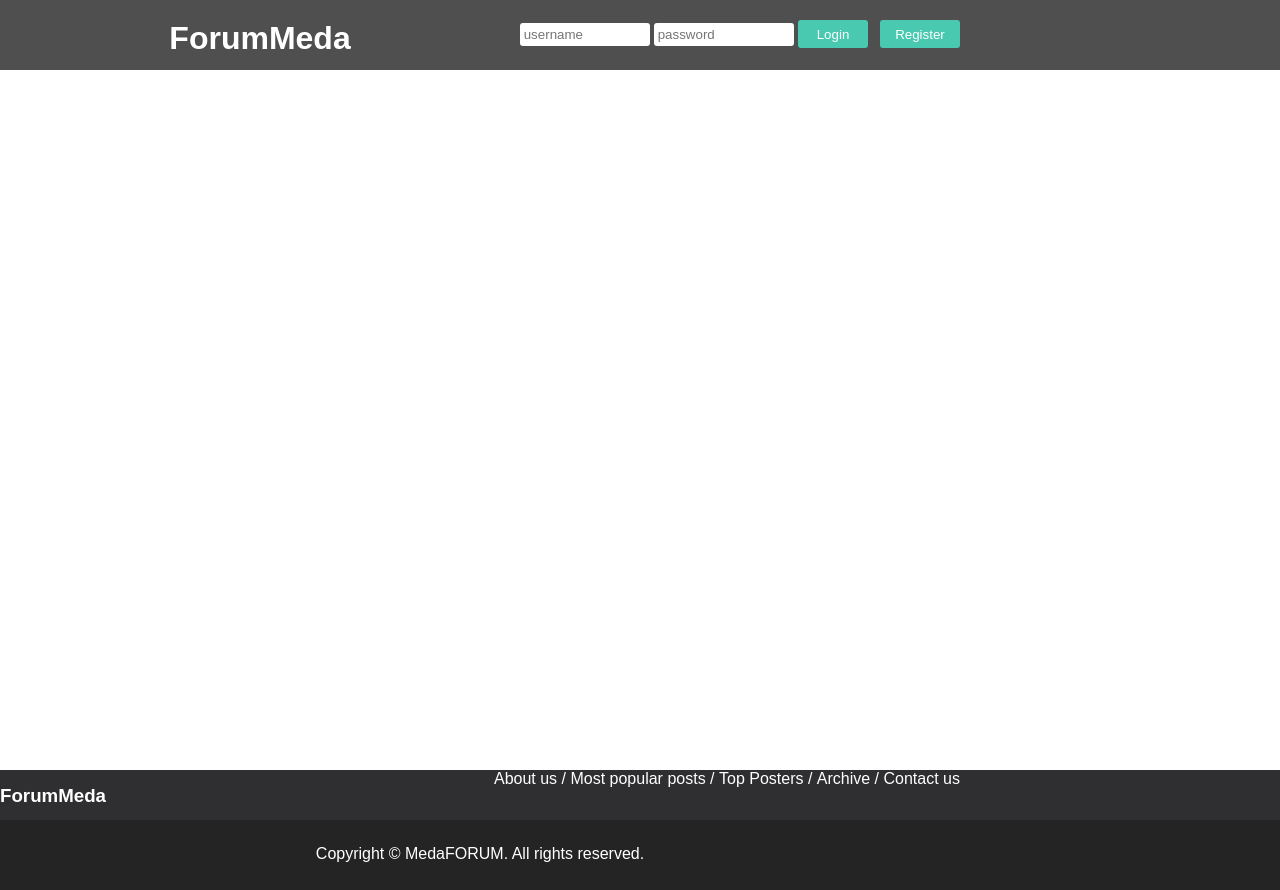
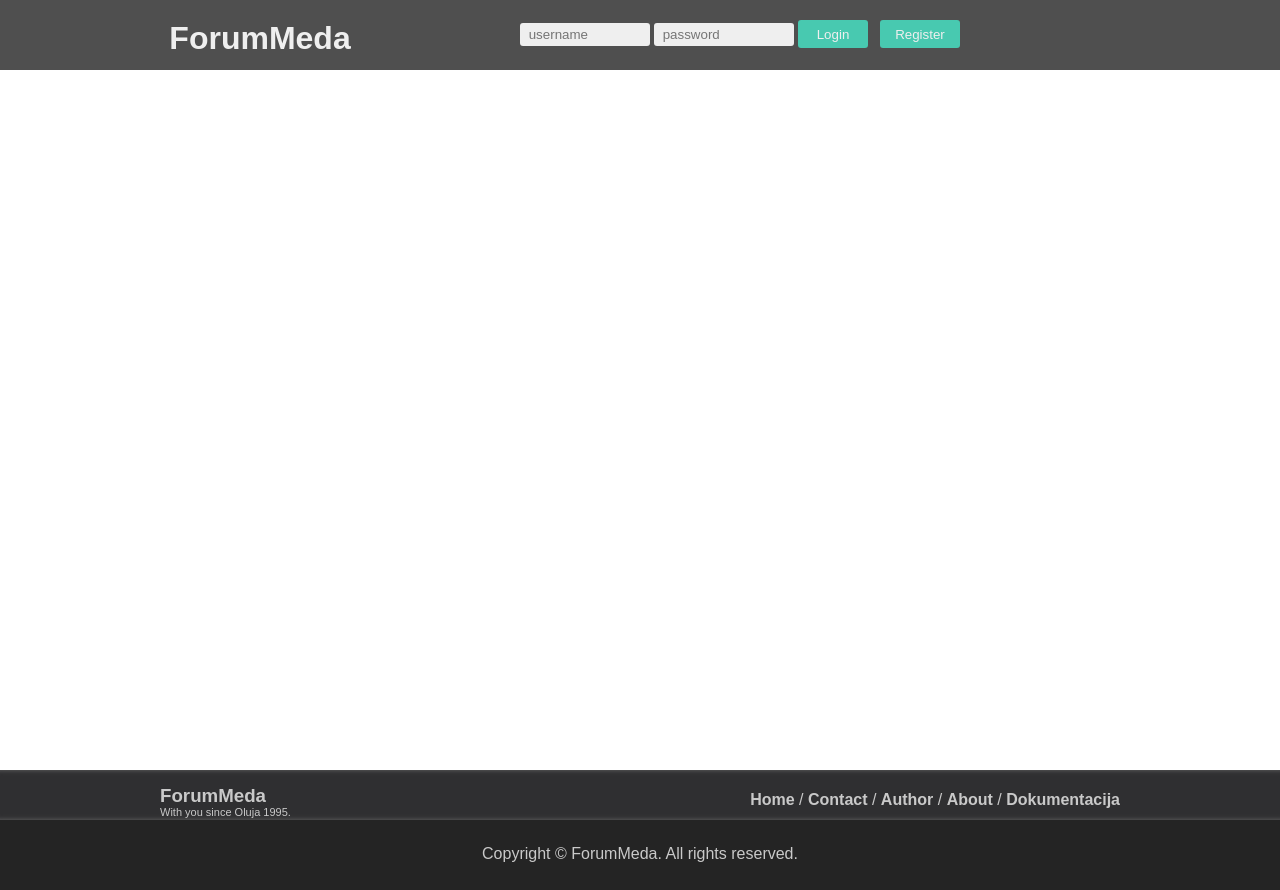
Before and after one commit to medicmilos/ForumMeda, a PHP site: page /php/index.php in a window 1280 px wide. Run offline with PHP 8.4, Linux system fonts and the light colour scheme.

Commit message:
sitne izmene

```diff
--- a/gui/css/style.css
+++ b/gui/css/style.css
@@ -15,7 +15,7 @@
 	width:200px;
 	height:70px;
 	float:left;
-	color:white;
+	color:#c9c9c9;
 	font-family:Arial;
 	text-align:center;
 	margin:20px auto;
@@ -23,7 +23,10 @@
 }
 #logo a{
 	text-decoration:none;
-	color:white;
+	color:#efefef;
+}
+#logo a:hover{
+	color:#efefef;
 }
 #login{
 	width:600px;
@@ -38,11 +41,10 @@
 #loginforma{
 	width:360px;
 	float:left;
-
 }
 #btnLogin{
 	background-color:#48c9b0;
-	color:white;
+	color:#efefef;
 	height:28px;
 	width:70px;
 	text-align:center;
@@ -57,7 +59,7 @@
 }
 #btnRegister{
 	background-color:#48c9b0;
-	color:white;
+	color:#efefef;
 	height:28px;
 	width:80px;
 	text-align:center;
@@ -67,16 +69,26 @@
 #tbUsername{
 	border-radius:3px;
 	box-shadow:none;
-	width:130px;
+	width:125px;
 	height:23px;
 	border:none;
+	background-color:#efefef;
+	padding-left:5px;
+}
+#tbUsername:focus{
+    outline-color:#48c9b0;
+}
+#tbPassword:focus{
+    outline-color:#48c9b0;
 }
 #tbPassword{
 	border-radius:3px;
 	box-shadow:none;
-	width:140px;
+	width:135px;
 	height:23px;
 	border:none;
+	background-color:#efefef;
+	padding-left:5px;
 }
 /*---------------------------------------END OF HEADER---------------------------------------------*/
 
@@ -94,14 +106,20 @@
     width:100%;
     height:50px;
     background-color: #2f2f31;
-    color:white;
+    color:#c9c9c9;
     font-family: Arial;
-    border-bottom: #000;
+	-moz-box-shadow:    inset  0  5px 5px -5px #696868,
+                        inset  0 -5px 5px -5px #696868;
+    -webkit-box-shadow: inset  0  5px 5px -5px #696868,
+                        inset  0 -5px 5px -5px #696868;
+     box-shadow:        inset  0  5px 5px -5px #696868,
+                        inset  0 -5px 5px -5px #696868;
 }
 
 #gore2
 {
     width:960px;
+	margin:0px auto;
 }
 
 #gore2 h3
@@ -109,11 +127,20 @@
     margin-top: 15px;
     width:100px;
     float:left;
+	height:20px;
+}
+
+#gore2 p
+{
+	width:140px;
+	font-size:11px;
+	height:15px;
 }
 
 #meni_footer
 {
     float:right;
+	margin-top:-30px;
 }
 
 #meni_footer ul li
@@ -125,7 +152,23 @@
 {
     text-decoration:none;
 	display:block;
-    color:white;
+    color:#c9c9c9;
+	font-weight:bold;
+}
+#meni_footer ul li a:hover
+{
+    color:#48c9b0;
+}
+
+#dole2 a
+{
+	text-decoration:none;
+	color:#c9c9c9;
+}
+
+#dole2 a:hover
+{
+	color:#48c9b0;
 }
 
 #dole
@@ -141,11 +184,23 @@
     width:960px;
     text-align:center;
     padding-top:25px;
+	margin:0px auto;
 }
 
-#dole2 p
+#dole2  p
 {
-    color:white;
+    color:#c9c9c9;
+}
+
+#dole3 a
+{
+	text-decoration:none;
+	color:#c9c9c9;
+}
+
+#dole3 a:hover
+{
+    color:#48c9b0;
 }
 
 #mreze
@@ -153,6 +208,4 @@
     float:right;
 
 }
-
-
 /*---------------------------------------END OF FOOTER---------------------------------------------*/
--- a/gui/php/footer.php
+++ b/gui/php/footer.php
@@ -1,26 +1,26 @@
-
-
 <div id="footer">
-
     <div id="gore">
         <div id="gore2">
-        <h3>ForumMeda</h3>
+			<div id="dole3">
+				<a href="#"><h3>ForumMeda</h3><br/><br/>
+				<p>With you since Oluja 1995.</p></a>
+			</div>
 
-         <div id="meni_footer">
-            <ul>
-                <li><a href="">About us /</a></li>
-                <li><a href="">Most popular posts /</a></li>
-                <li><a href="">Top Posters /</a></li>
-                <li><a href="">Archive /</a></li>
-                <li><a href="">Contact us</a></li>
-            </ul>
-        </div>
+			<div id="meni_footer">
+				<ul>
+					<li><a href="">Home </a></li> &sol;
+					<li><a href="">Contact </a></li> &sol;
+					<li><a href="">Author </a></li> &sol;
+					<li><a href="">About </a></li> &sol;
+					<li><a href="">Dokumentacija </a></li>
+				</ul>
+			</div>
         </div>
     </div>
 
     <div id="dole">
         <div id="dole2">
-        <p>Copyright &copy; MedaFORUM. All rights reserved.</p>
+        <p>Copyright &copy; <a href="#">ForumMeda</a>. All rights reserved.</p>
 
         <div id="mreze">
             <a href=""><img src=""></a>
@@ -31,5 +31,4 @@
         </div>
         </div>
     </div>
-
 </div>
```
